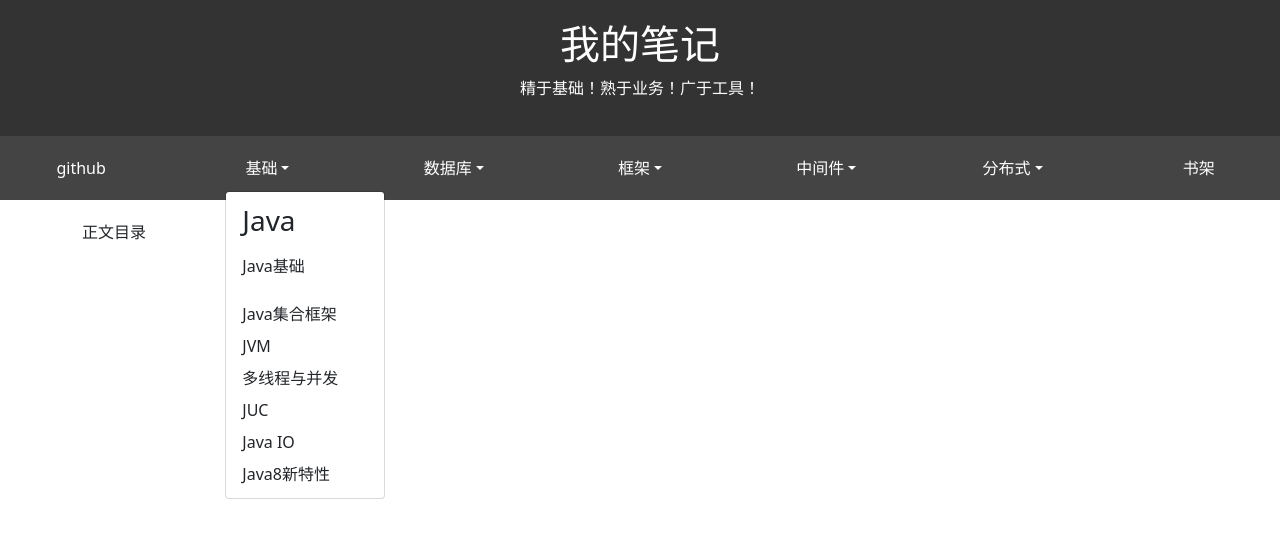
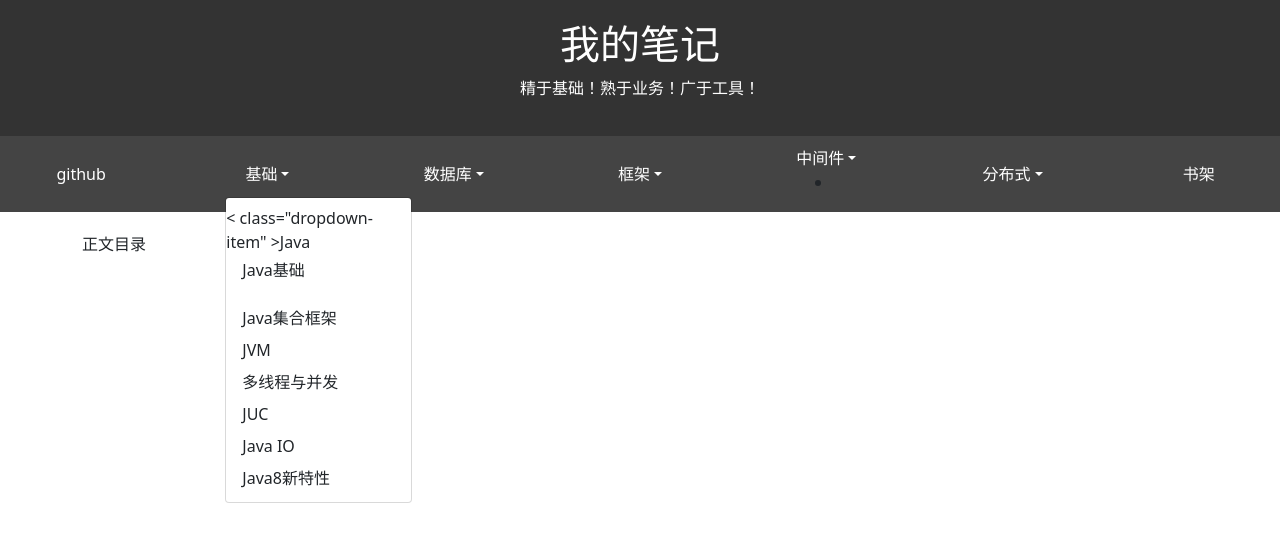
Before and after one commit to PeipengWang/PeipengWang.github.io, a plain HTML site: page index.html in a window 1280 px wide. Both pictures are taken after a click on the button "基础". Drawn offline with nearby package versions, Linux system fonts and the light colour scheme.

Commit message:
更新 index.html

```diff
--- a/index.html
+++ b/index.html
@@ -59,7 +59,7 @@
     <div class="col dropdown">
       <a class="dropdown-toggle nav-item text-center" data-bs-toggle="dropdown" href="#" role="button" aria-expanded="false">基础</a>
       <ul class="dropdown-menu" aria-labelledby="navbarDropdown">
-           <li><h3 class="dropdown-item" >Java</li>
+           <li>< class="dropdown-item" >Java</li>
            <li><a class="dropdown-item" href="/context.html?param=JavaBase">  Java基础</li>
            <li><a class="dropdown-item" href="/context.html?param=JavaList">  Java集合框架</a></li>
            <li><a class="dropdown-item" href="/context.html?param=JVM">  JVM</a></li>
@@ -97,9 +97,18 @@
           <a class="dropdown-toggle nav-item text-center" data-bs-toggle="dropdown" href="#" role="button" aria-expanded="false">中间件</a>
           <ul class="dropdown-menu" aria-labelledby="navbarDropdown">
               <li><a class="dropdown-item" href="/context.html?param=kafka" onclick="handleClick('kafka')">kafka</a></li>
-              <li><a class="dropdown-item" href="/context.html?param=Spring" onclick="handleClick('Spring')">Dubbo</a></li>
-              <li><a class="dropdown-item" href="/context.html?param=Mybatis" onclick="handleClick('Mybatis')">Nacos</a></li>
-          </ul>
+              <li><a class="dropdown-item" href="/context.html?param=Spring" onclick="handleClick('Spring')">zookeper</a></li>
+              <li><a class="dropdown-item" href="/context.html?param=nacos">Nacos</a></li>
+
+  <li><a class="dropdown-item" href="/context.html?param=nacos">eureka</a></li>
+
+  <li><a class="dropdown-item" href="/context.html?param=nacos">consul</a></li>
+
+  <li><a class="dropdown-item" href="/context.html?param=nacos">seta</a></li></ul>
+
+
+  <li><a class="dropdown-item" href="/context.html?param=nacos"></a></li>
+
       </div>
       <div class="col dropdown">
           <a class="dropdown-toggle nav-item text-center" data-bs-toggle="dropdown" href="#" role="button" aria-expanded="false">分布式</a>
```
